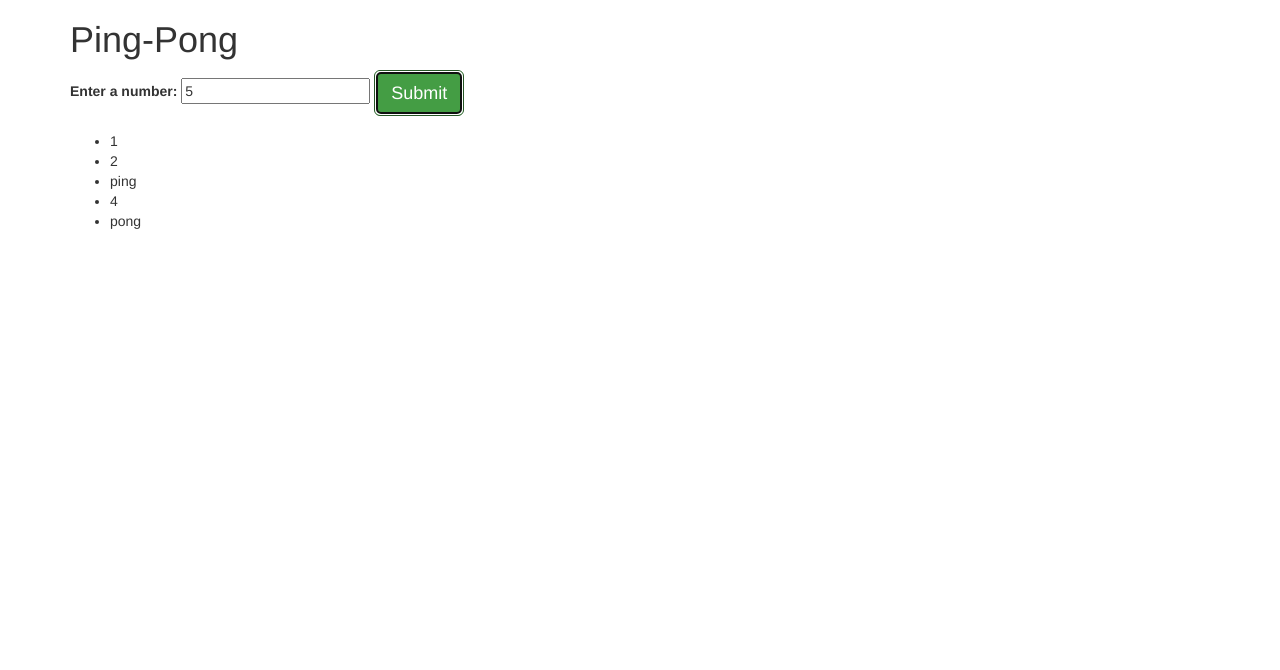
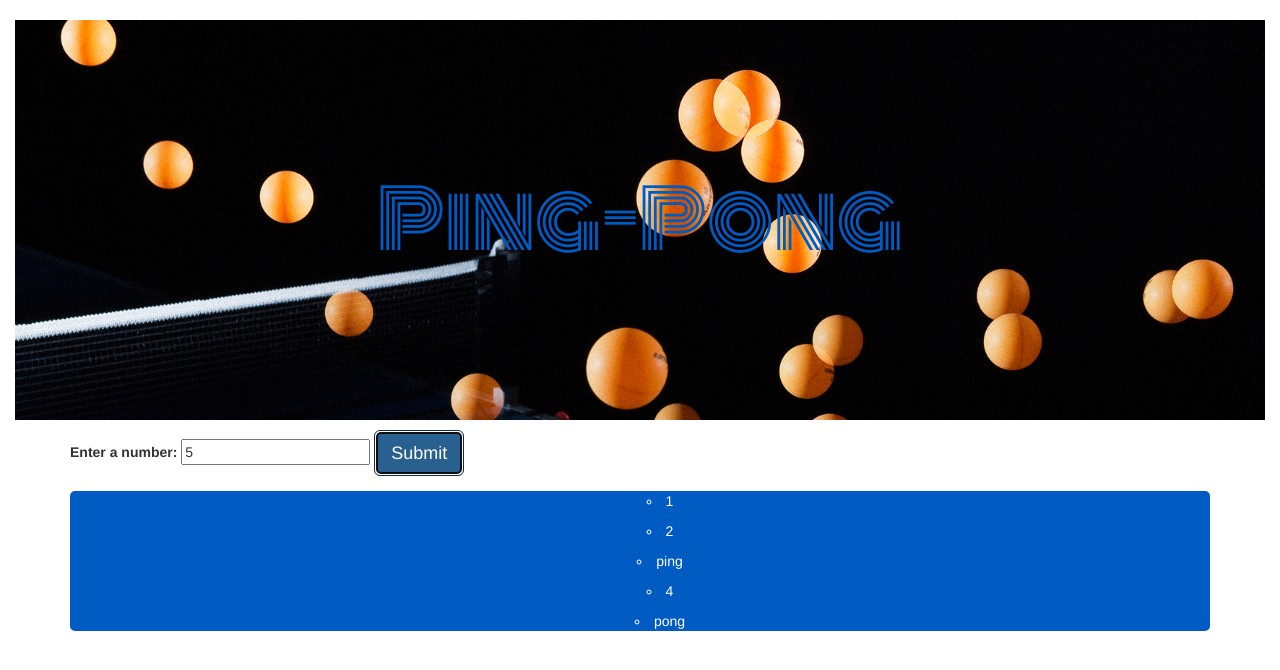
Before and after one commit to NewkirkS/Ping-Pong-Independent-Project, a plain HTML site: page index.html in a window 1280 px wide. Both pictures are taken after typing "5" into the empty fields and a click on the button "Submit". Drawn offline with nearby package versions, Linux system fonts and the light colour scheme.

Commit message:
Add image and styling to page header and output list.

```diff
--- a/css/styles.css
+++ b/css/styles.css
@@ -0,0 +1,32 @@
+h1 {
+  text-align: center;
+  vertical-align: middle;
+  line-height: 400px;
+  font-size: 80px;
+  font-family: 'Monoton', cursive;
+  color: #005bc3;
+}
+
+/*==Parallax=Images==*/
+.parallaxImage {
+  background-image: url("img1.jpg");
+  min-height: 400px;
+  background-attachment:fixed;
+  background-position: center;
+  background-repeat: no-repeat;
+  background-size: cover;
+  background-color: grey;
+}
+
+ul {
+  background-color: #005bc3;
+  border-radius: 5px;
+  color: white;
+  text-align: center;
+  list-style: circle inside;
+}
+
+li {
+  margin-top: 10px;
+  margin-bottom: 10px;
+}
--- a/index.html
+++ b/index.html
@@ -6,16 +6,19 @@
     <script src="js/scripts.js"></script>
     <link rel="stylesheet" href="https://maxcdn.bootstrapcdn.com/bootstrap/3.3.7/css/bootstrap.min.css" integrity="sha384-BVYiiSIFeK1dGmJRAkycuHAHRg32OmUcww7on3RYdg4Va+PmSTsz/K68vbdEjh4u" crossorigin="anonymous">
     <link rel="stylesheet" href="css/styles.css" type="text/css">
+      <link href="https://fonts.googleapis.com/css?family=Monoton" rel="stylesheet">
     <title>Ping-Pong</title>
   </head>
   <body>
+    <div class="container-fluid">
+      <div class="parallaxImage"><h1>Ping-Pong</h1></div>
+    </div>
     <div class="container">
-      <h1>Ping-Pong</h1>
       <form>
         <div class="form-group">
           <label for="input">Enter a number:</label>
           <input type="number" id="numberInput">
-          <button type="submit" class="btn btn-lg btn-success">Submit</button>
+          <button type="submit" class="btn btn-lg btn-primary">Submit</button>
         </div>
         <div id="outputDiv">
           <ul id="outputUl"></ul>
```
Also changed, not shown: css/img1.jpg (added).
